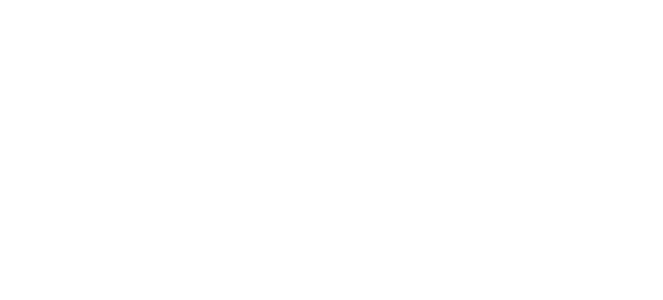
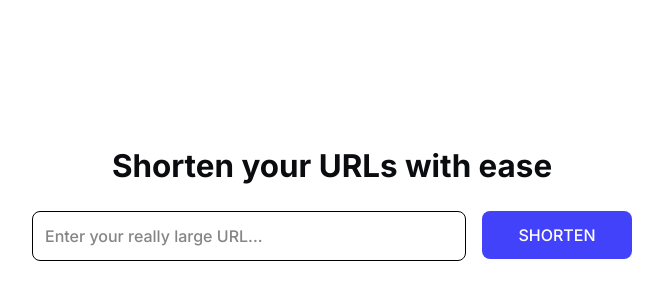
Before and after one commit to junaidshaikh-js/url-shortener-client, a Next.js app: page / in a window 1280 px wide. Shown: the part 198-498 px from the top of the page, without its empty margins (308-971 px from the left). Built offline with nearby package versions, Linux system fonts and the light colour scheme.

Commit message:
feat: landing page

```diff
--- a/package.json
+++ b/package.json
@@ -13,6 +13,8 @@
   },
   "dependencies": {
     "classnames": "^2.5.1",
+    "copy-to-clipboard": "^3.3.3",
+    "motion": "^12.7.4",
     "next": "15.3.0",
     "react": "^19.0.0",
     "react-dom": "^19.0.0",
--- /dev/null
+++ b/src/app/[shortCode]/route.ts
@@ -0,0 +1,5 @@
+import { permanentRedirect } from 'next/navigation'
+
+export async function GET() {
+  permanentRedirect('/')
+}
--- a/src/app/globals.css
+++ b/src/app/globals.css
@@ -41,7 +41,6 @@ video {
 }
 
 /* Inherit fonts for form controls */
-button,
 input,
 select,
 textarea {
@@ -77,3 +76,26 @@ h6 {
 #root {
   isolation: isolate;
 }
+
+h1,
+.h1 {
+  font-weight: 700;
+  font-size: clamp(1.75rem, 2.2vw + 1rem, 3rem);
+}
+
+h2,
+.h2 {
+  font-weight: 700;
+  font-size: clamp(1.5rem, 1.7vw + 1rem, 2.5rem);
+}
+
+h3,
+.h3 {
+  font-weight: 700;
+  font-size: clamp(1.25rem, 1.2vw + 1rem, 2rem);
+}
+
+*:focus-visible {
+  outline: 2px dashed var(--color-primary);
+  outline-offset: 2px;
+}
--- a/src/app/layout.tsx
+++ b/src/app/layout.tsx
@@ -21,9 +21,9 @@ export default function RootLayout({
 }>) {
   return (
     <html lang="en" data-theme="light" className={inter.variable}>
-      <div id="root">
-        <body>{children}</body>
-      </div>
+      <body>
+        <div id="root">{children}</div>
+      </body>
     </html>
   )
 }
--- a/src/app/page.tsx
+++ b/src/app/page.tsx
@@ -1,3 +1,22 @@
+import * as motion from 'motion/react-client'
+
+import Container from '@/components/Container'
+import ShortUrl from '@/components/ShortURL'
+
 export default function Home() {
-  return <h1 className="text-center">Shorts by Junaid</h1>
+  return (
+    <Container renderAs="section" className="flex min-h-dvh items-center">
+      <motion.div
+        animate={{ opacity: 1, y: 0 }}
+        transition={{
+          duration: 0.5,
+        }}
+        className="flex grow flex-col gap-5"
+        initial={{ opacity: 0, y: 50 }}
+      >
+        <h1 className="h3 text-center">Shorten your URLs with ease</h1>
+        <ShortUrl />
+      </motion.div>
+    </Container>
+  )
 }
--- /dev/null
+++ b/src/components/Button/index.tsx
@@ -0,0 +1,36 @@
+import { motion, HTMLMotionProps } from 'motion/react'
+
+import { cn } from '@/libs/utils'
+
+type Variant = 'none' | 'primary'
+
+interface ButtonProps extends HTMLMotionProps<'button'> {
+  variant?: Variant
+}
+
+export default function Button({
+  children,
+  className,
+  type = 'button',
+  variant = 'none',
+  ...delegated
+}: ButtonProps) {
+  const baseClass =
+    'px-4 py-2 rounded-lg cursor-pointer disabled:cursor-not-allowed disabled:bg-gray-400 transition-colors duration-200 ease-in-out'
+
+  const variantMap = {
+    none: '',
+    primary: 'bg-primary text-white',
+  }
+
+  return (
+    <motion.button
+      className={cn(baseClass, variantMap[variant], className)}
+      type={type}
+      whileTap={{ scale: 0.95 }}
+      {...delegated}
+    >
+      {children}
+    </motion.button>
+  )
+}
--- /dev/null
+++ b/src/components/Container/index.tsx
@@ -0,0 +1,21 @@
+import { JSX } from 'react'
+
+import { cn } from '@/libs/utils'
+
+interface ContainerProps extends React.HTMLAttributes<HTMLDivElement> {
+  renderAs?: keyof JSX.IntrinsicElements
+}
+
+export default function Container({
+  children,
+  className,
+  renderAs,
+}: ContainerProps) {
+  const Tag = renderAs ?? 'div'
+
+  return (
+    <Tag className={cn('mx-auto max-w-[80rem] px-4 xl:px-0', className)}>
+      {children}
+    </Tag>
+  )
+}
--- /dev/null
+++ b/src/components/ShortURL/ResponseBox.tsx
@@ -0,0 +1,52 @@
+import copy from 'copy-to-clipboard'
+import { motion } from 'motion/react'
+import { useState } from 'react'
+
+import Button from '../Button'
+import Copy from '../icons/Copy'
+import Tooltip from '../Tooltip'
+
+interface ResponseBoxProps {
+  longUrl: string
+  shortUrl: string
+}
+
+export default function ResponseBox({ shortUrl, longUrl }: ResponseBoxProps) {
+  const [isUrlCopied, setIsUrlCopied] = useState(false)
+
+  if (!shortUrl) return null
+
+  function handleCopyClick() {
+    if (isUrlCopied) return
+    copy(shortUrl)
+    setIsUrlCopied(true)
+  }
+
+  return (
+    <motion.div
+      animate={{ opacity: 1, y: 0 }}
+      className="border-secondary mt-5 flex items-center justify-between rounded-lg border p-4 shadow-md"
+      initial={{ opacity: 0, y: -100 }}
+    >
+      <div className="flex flex-col gap-2">
+        <a
+          className="text-primary bg-white hover:underline"
+          href={shortUrl}
+          target="_blank"
+        >
+          {shortUrl}
+        </a>
+        <p className="text-sm font-medium text-gray-500">{longUrl}</p>
+      </div>
+      <Tooltip
+        content={isUrlCopied ? 'Copied!' : 'Copy'}
+        onMouseLeave={() => setIsUrlCopied(false)}
+      >
+        <Button onClick={handleCopyClick}>
+          <Copy />
+          <span className="sr-only">Copy short url to clipboard</span>
+        </Button>
+      </Tooltip>
+    </motion.div>
+  )
+}
--- /dev/null
+++ b/src/components/ShortURL/index.tsx
@@ -0,0 +1,87 @@
+'use client'
+
+import { useActionState, useEffect, useRef, useState } from 'react'
+
+import Button from '../Button'
+import TextInput from '../form/TextInput'
+import ResponseBox from './ResponseBox'
+
+export default function ShortUrl() {
+  const [url, setUrl] = useState('')
+  const [error, setError] = useState<string | null>(null)
+  const inputRef = useRef<HTMLInputElement>(null)
+  const [response, setResponse] = useState({
+    longUrl: '',
+    shortUrl: '',
+  })
+
+  const [state, submitAction, isPending] = useActionState(async () => {
+    if (!url)
+      return {
+        error: 'Please enter a URL',
+      }
+
+    try {
+      new URL(url)
+      // Simulate a network request to shorten the URL
+      await new Promise((resolve) => {
+        setTimeout(() => {
+          resolve(true)
+        }, 2000)
+      })
+      return {
+        longUrl: url,
+        shortUrl: `${process.env.NEXT_PUBLIC_HOSTNAME}/asdf`,
+      }
+    } catch {
+      return {
+        error: 'Invalid URL',
+      }
+    }
+  }, null)
+
+  useEffect(() => {
+    if (!state) return
+
+    setError(state.error || null)
+    if (state.error) {
+      inputRef.current?.focus()
+    }
+
+    if (state.shortUrl) {
+      setResponse({
+        longUrl: state.longUrl,
+        shortUrl: state.shortUrl,
+      })
+      setUrl('')
+    }
+  }, [state])
+
+  return (
+    <div className="mx-auto w-full max-w-[600px]">
+      <form className="flex flex-col gap-4 md:flex-row" action={submitAction}>
+        <div className="grow">
+          <TextInput
+            className="w-full placeholder:font-medium"
+            onChange={(e) => setUrl(e.target.value)}
+            placeholder="Enter your really large URL..."
+            ref={inputRef}
+            value={url}
+          />
+          {error && (
+            <p className="mt-2 text-sm font-medium text-red-500">{error}</p>
+          )}
+        </div>
+        <Button
+          className="mx-auto w-[150px] self-start py-3 font-medium uppercase"
+          disabled={isPending}
+          type="submit"
+          variant="primary"
+        >
+          Shorten
+        </Button>
+      </form>
+      <ResponseBox shortUrl={response.shortUrl} longUrl={response.longUrl} />
+    </div>
+  )
+}
--- /dev/null
+++ b/src/components/Tooltip/index.tsx
@@ -0,0 +1,87 @@
+import { motion } from 'motion/react'
+import { useState } from 'react'
+
+import { cn } from '@/libs/utils'
+
+interface TooltipProps {
+  children: React.ReactNode
+  className?: string
+  content: string
+  onMouseLeave?: () => void
+  position?: 'top' | 'bottom' | 'left' | 'right'
+}
+
+const positionClass = {
+  bottom: 'top-[calc(100%+10px)] left-1/2 -translate-x-1/2',
+  left: 'right-[calc(100%+10px)]  top-1/2 -translate-y-1/2',
+  right: 'left-[calc(100%+10px)] top-1/2 -translate-y-1/2',
+  top: 'bottom-[calc(100%+10px)] left-1/2 -translate-x-1/2',
+}
+
+const arrowClass = {
+  bottom: '-top-1.5 left-1/2 -translate-x-1/2',
+  left: '-right-1.5 top-1/2 -translate-y-1/2',
+  right: '-left-1.5 top-1/2 -translate-y-1/2',
+  top: '-bottom-1.5 left-1/2 -translate-x-1/2',
+}
+
+const animateTooltipConfig = {
+  bottom: { initial: { y: -20 }, animate: { y: 0 } },
+  left: { initial: { x: 20 }, animate: { x: 0 } },
+  right: { initial: { x: -20 }, animate: { x: 0 } },
+  top: { initial: { y: 20 }, animate: { y: 0 } },
+}
+
+export default function Tooltip({
+  children,
+  content,
+  onMouseLeave,
+  position = 'top',
+}: TooltipProps) {
+  const [showTooltip, setShowTooltip] = useState(false)
+  const currentAnimateConfig = animateTooltipConfig[position]
+
+  return (
+    <div
+      className="relative"
+      onMouseEnter={() => setShowTooltip(true)}
+      onMouseLeave={() => {
+        setShowTooltip(false)
+        onMouseLeave?.()
+      }}
+    >
+      {showTooltip ? (
+        <motion.div
+          initial={{
+            opacity: 0,
+            scale: 0.6,
+            ...currentAnimateConfig.initial,
+          }}
+          animate={{
+            opacity: 1,
+            scale: 1,
+            transition: {
+              damping: 10,
+              stiffness: 300,
+              type: 'spring',
+            },
+            ...currentAnimateConfig.animate,
+          }}
+          className={cn(
+            'absolute rounded-lg bg-black p-3 text-white',
+            positionClass[position]
+          )}
+        >
+          {content}
+          <span
+            className={cn(
+              'absolute h-3 w-3 rotate-45 bg-black',
+              arrowClass[position]
+            )}
+          />
+        </motion.div>
+      ) : null}
+      {children}
+    </div>
+  )
+}
--- /dev/null
+++ b/src/components/form/TextInput/index.tsx
@@ -0,0 +1,18 @@
+import { JSX } from 'react'
+
+import { cn } from '@/libs/utils'
+
+export default function TextInput({
+  className,
+  ref,
+  ...delegated
+}: JSX.IntrinsicElements['input']) {
+  return (
+    <input
+      className={cn('rounded-lg border border-black p-3', className)}
+      ref={ref}
+      type="text"
+      {...delegated}
+    />
+  )
+}
--- /dev/null
+++ b/src/components/icons/Copy.tsx
@@ -0,0 +1,18 @@
+export default function Copy() {
+  return (
+    <svg
+      fill="none"
+      height="24"
+      stroke="currentColor"
+      strokeLinecap="round"
+      strokeLinejoin="round"
+      strokeWidth="2"
+      viewBox="0 0 24 24"
+      width="24"
+      xmlns="http://www.w3.org/2000/svg"
+    >
+      <rect x="9" y="9" width="13" height="13" rx="2" ry="2"></rect>
+      <path d="M5 15H4a2 2 0 0 1-2-2V4a2 2 0 0 1 2-2h9a2 2 0 0 1 2 2v1"></path>
+    </svg>
+  )
+}
```
Also changed, not shown: 1 other file (tests, documents, lock files or other folders).
